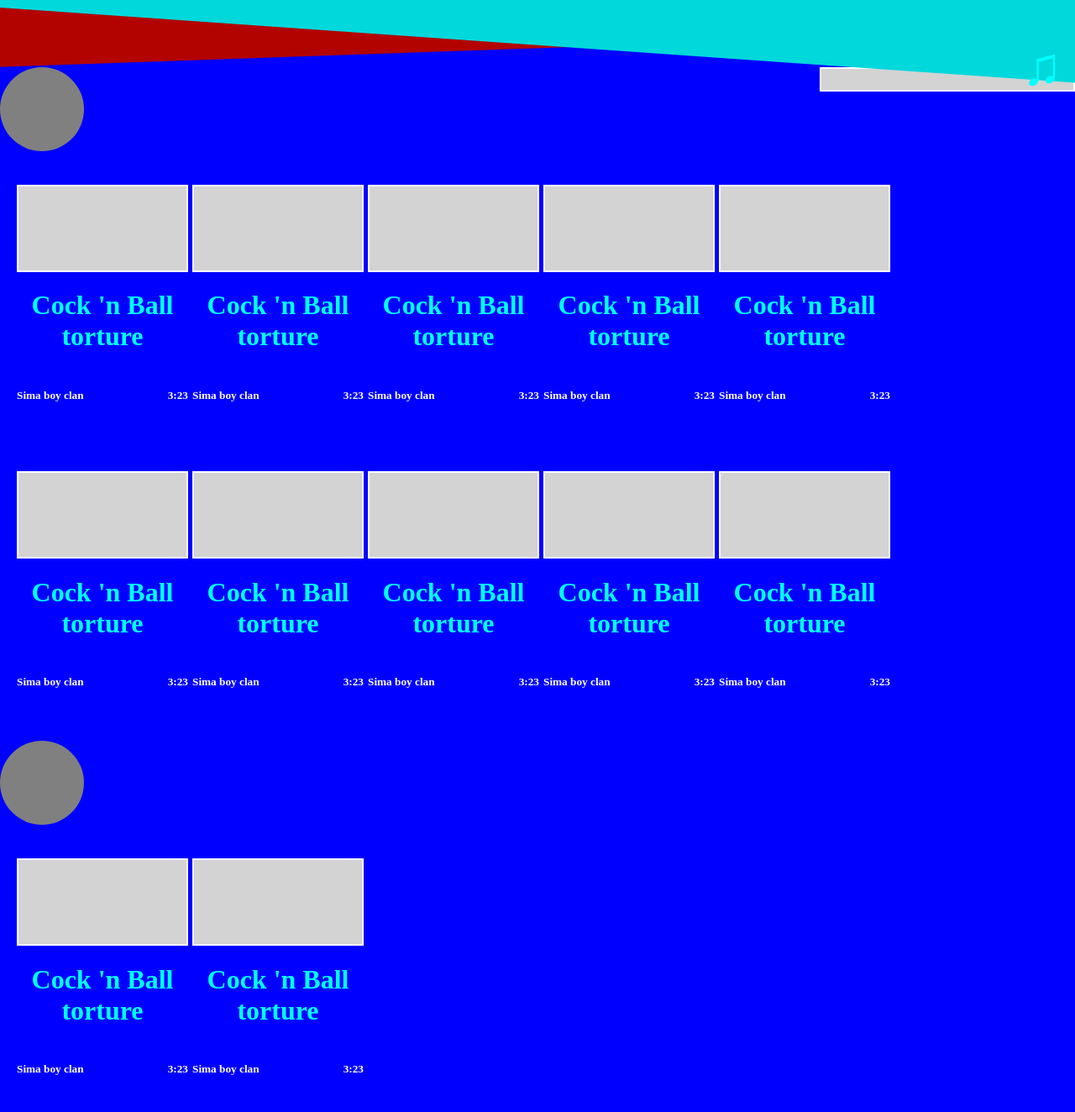
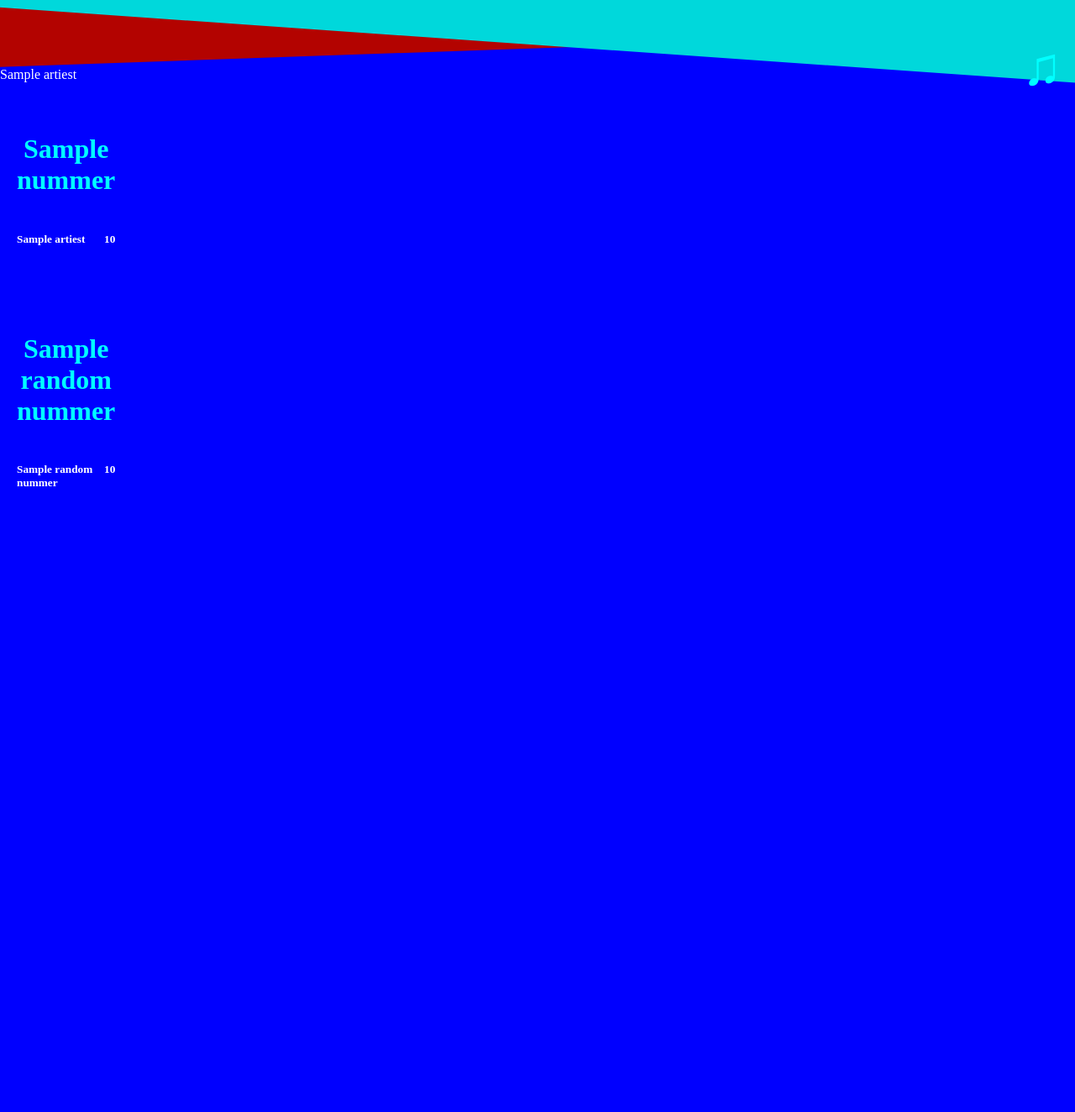
Before and after one commit to Vincent007super/MMM, a PHP site: template views/home_view.php in a window 1280 px wide. Shown: the whole page at 84% size. After the commit the page ends 579 px from the top, so only its background shows below. Run offline with PHP 8.4, Linux system fonts and the light colour scheme; the template is opened without the code that fills it: most values are stand-ins (such as "Sample title", 1, 10 or a date in 2020); grey boxes marked "Sample" are stand-in pictures.

Commit message:
fix home.php
Co-Authored-By: Vincent007super <115561924+Vincent007super@users.noreply.github.com>
Co-Authored-By: 100193 <154411984+100193@users.noreply.github.com>

```diff
--- a/views/home_view.php
+++ b/views/home_view.php
@@ -1,5 +1,6 @@
 <!DOCTYPE html>
 <html lang="en">
+
 <head>
     <meta charset="UTF-8">
     <meta name="viewport" content="width=device-width, initial-scale=1.0">
@@ -7,170 +8,56 @@
     <link rel="stylesheet" href="media/styles/home.css">
     <link rel="stylesheet" href="media/styles/site.css">
 </head>
+
 <body>
-<?php include 'header.php'?>
+    <?php include 'header.php' ?>
 
     <main>
-      <div class="wrapper5">
-        <div class="opvul2"></div>
+    <?php foreach ($Artiest_rows as $row): ?>
+        <div class="ArtiestInfo">
+            <div class="ArtiestImg" style="background-image: url('<?= $row['Artiest']['image_url'] ?>');"></div>
             <div class="wrapper6">
-         <div class="opvul1"></div>
-    </div>
-</div>
-
-
-        <div class="wrapper1">
-            <div class="wrapper2">
-                <div class="wrapper3">
-                <div class="opvul"> </div> <!--Afbeelding-->
-                <div class="wrapper4"> <!--Text-->
-                    <h1>Cock 'n Ball torture</h1> <!--Title-->
-                    <div class="wrapper5">
-                        <h5>Sima boy clan</h5> <!--Artist-->
-                        <h5>3:23</h5> <!--Lengte-->
-                    </div>
-                </div>
-                </div>
-
-                <div class="wrapper3">
-                <div class="opvul"> </div> <!--Afbeelding-->
-                <div class="wrapper4"> <!--Text-->
-                <h1>Cock 'n Ball torture</h1> <!--Title-->
-                <div class="wrapper5">
-                        <h5>Sima boy clan</h5> <!--Artist-->
-                        <h5>3:23</h5> <!--Lengte-->
-                        </div>
-                </div>
-                </div>
-
-                <div class="wrapper3">
-                <div class="opvul"> </div> <!--Afbeelding-->
-                <div class="wrapper4"> <!--Text-->
-                <h1>Cock 'n Ball torture</h1> <!--Title-->
-                <div class="wrapper5">
-                        <h5>Sima boy clan</h5> <!--Artist-->
-                        <h5>3:23</h5> <!--Lengte-->
-                        </div>
-                </div>
-                </div>
-
-                <div class="wrapper3">
-                <div class="opvul"> </div> <!--Afbeelding-->
-                <div class="wrapper4"> <!--Text-->
-                <h1>Cock 'n Ball torture</h1> <!--Title-->
-                <div class="wrapper5">
-                        <h5>Sima boy clan</h5> <!--Artist-->
-                        <h5>3:23</h5> <!--Lengte-->
-                        </div>
-                </div>
-                </div>
-
-                        <div class="wrapper3">
-                <div class="opvul"> </div> <!--Afbeelding-->
-                <div class="wrapper4"> <!--Text-->
-                <h1>Cock 'n Ball torture</h1> <!--Title-->
-                <div class="wrapper5">
-                        <h5>Sima boy clan</h5> <!--Artist-->
-                        <h5>3:23</h5> <!--Lengte-->
-                    </div>
-                    </div>
-                    </div>
-                    </div>
-        </div>
-
-
-        <div class="wrapper1">
-            <div class="wrapper2">
-                <div class="wrapper3">
-                <div class="opvul"> </div> <!--Afbeelding-->
-                <div class="wrapper4"> <!--Text-->
-                    <h1>Cock 'n Ball torture</h1> <!--Title-->
-                    <div class="wrapper5">
-                        <h5>Sima boy clan</h5> <!--Artist-->
-                        <h5>3:23</h5> <!--Lengte-->
-                    </div>
-                </div>
-                </div>
-
-                <div class="wrapper3">
-                <div class="opvul"> </div> <!--Afbeelding-->
-                <div class="wrapper4"> <!--Text-->
-                <h1>Cock 'n Ball torture</h1> <!--Title-->
-                <div class="wrapper5">
-                        <h5>Sima boy clan</h5> <!--Artist-->
-                        <h5>3:23</h5> <!--Lengte-->
-                        </div>
-                </div>
-                </div>
-
-                <div class="wrapper3">
-                <div class="opvul"> </div> <!--Afbeelding-->
-                <div class="wrapper4"> <!--Text-->
-                <h1>Cock 'n Ball torture</h1> <!--Title-->
-                <div class="wrapper5">
-                        <h5>Sima boy clan</h5> <!--Artist-->
-                        <h5>3:23</h5> <!--Lengte-->
-                        </div>
-                </div>
-                </div>
-
-                <div class="wrapper3">
-                <div class="opvul"> </div> <!--Afbeelding-->
-                <div class="wrapper4"> <!--Text-->
-                <h1>Cock 'n Ball torture</h1> <!--Title-->
-                <div class="wrapper5">
-                        <h5>Sima boy clan</h5> <!--Artist-->
-                        <h5>3:23</h5> <!--Lengte-->
-                        </div>
-                </div>
-                </div>
-
-                        <div class="wrapper3">
-                <div class="opvul"> </div> <!--Afbeelding-->
-                <div class="wrapper4"> <!--Text-->
-                <h1>Cock 'n Ball torture</h1> <!--Title-->
-                <div class="wrapper5">
-                        <h5>Sima boy clan</h5> <!--Artist-->
-                        <h5>3:23</h5> <!--Lengte-->
-                    </div>
-                    </div>
-                    </div>
-                    </div>
-        </div>
-
-        <div class="wrapper5">
-        <div class="opvul2"></div>
+                <div class="ArtiestName"><?= htmlspecialchars($row['Artiest']['name']) ?></div>
             </div>
         </div>
 
         <div class="wrapper1">
             <div class="wrapper2">
+                <?php foreach ($row['nummers'] as $nummer): ?>
                     <div class="wrapper3">
-                <div class="opvul"> </div> <!--Afbeelding-->
-                <div class="wrapper4"> <!--Text-->
-                    <h1>Cock 'n Ball torture</h1> <!--Title-->
+                        <div class="nummerImg" style="background-image: url('<?= $nummer['image_url'] ?>');"></div>
+                        <div class="wrapper4">
+                            <h1><?= htmlspecialchars($nummer['title']) ?></h1>
                             <div class="wrapper5">
-                        <h5>Sima boy clan</h5> <!--Artist-->
-                        <h5>3:23</h5> <!--Lengte-->
+                                <h5><?= htmlspecialchars($row['Artiest']['name']) ?></h5>
+                                <h5><?= htmlspecialchars($nummer['duration']) ?></h5>
                             </div>
                         </div>
                     </div>
+                <?php endforeach; ?>
+            </div>
+        </div>
+    <?php endforeach; ?>
 
+    <div class="wrapper1">
+        <div class="wrapper2">
+            <?php foreach ($random_nummers as $nummer): ?>
                 <div class="wrapper3">
-                <div class="opvul"> </div> <!--Afbeelding-->
-                <div class="wrapper4"> <!--Text-->
-                <h1>Cock 'n Ball torture</h1> <!--Title-->
+                    <div class="nummerImg" style="background-image: url('<?= $nummer['image_url'] ?>');"></div>
+                    <div class="wrapper4">
+                        <h1><?= htmlspecialchars($nummer['title']) ?></h1>
                         <div class="wrapper5">
-                        <h5>Sima boy clan</h5> <!--Artist-->
-                        <h5>3:23</h5> <!--Lengte-->
+                            <h5><?= htmlspecialchars($nummer['Artiest_name']) ?></h5>
+                            <h5><?= htmlspecialchars($nummer['duration']) ?></h5>
                         </div>
                     </div>
                 </div>
+            <?php endforeach; ?>
         </div>
     </div>
+</main>
 
 
-    </main>
+</body>
 
-</body>
 </html>
```
Also changed, not shown: home.php (+47 -0 lines). Lines whose indentation alone changed are shown as unchanged.
